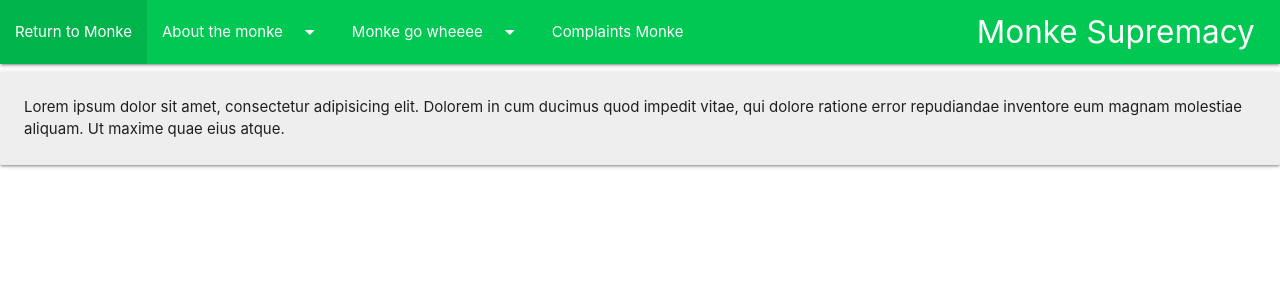
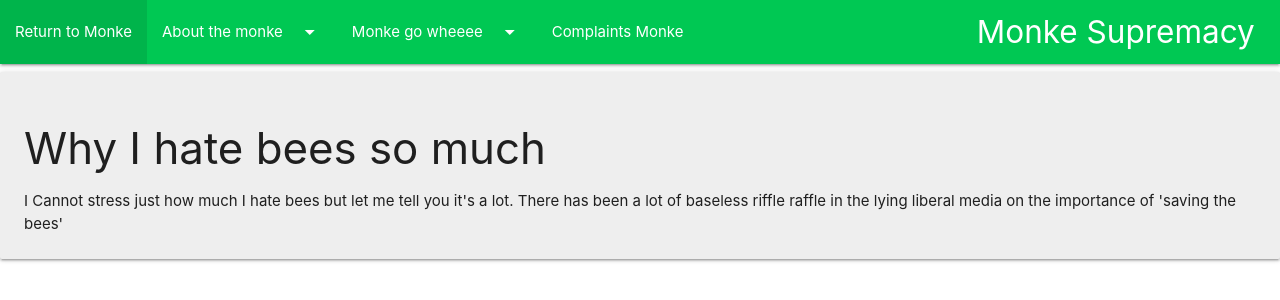
Before and after one commit to Boys4Jesus/MonkeSupremacy, a plain HTML site: page ihatebees.html in a window 1280 px wide. Drawn offline with nearby package versions, Linux system fonts and the light colour scheme.

Commit message:
commit on 'master'

```diff
--- a/ihatebees.html
+++ b/ihatebees.html
@@ -37,7 +37,8 @@
             </nav>
 
             <div class="card-panel grey lighten-3">
-                <span class="Black-text">Lorem ipsum dolor sit amet, consectetur adipisicing elit. Dolorem in cum ducimus quod impedit vitae, qui dolore ratione error repudiandae inventore eum magnam molestiae aliquam. Ut maxime quae eius atque.
+                <h3>Why I hate bees so much</h3>
+                <span class="Black-text">I Cannot stress just how much I hate bees but let me tell you it's a lot. There has been a lot of baseless riffle raffle in the lying liberal media on the importance of 'saving the bees'
                 </span>
               </div>
 
```
